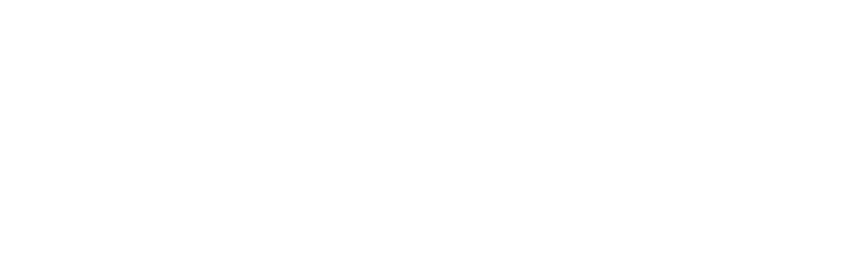
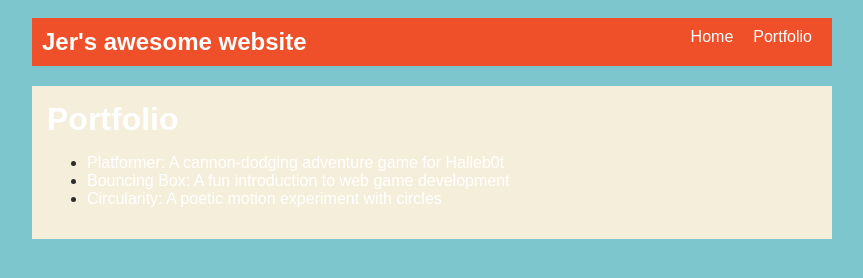
Before and after one commit to jeronnicajackson/jeronicajackson.github.io, a plain HTML site: page portfolio.html in a window 1280 px wide. Shown: the whole page, without its empty margins (208-1071 px from the left). Drawn offline with Linux system fonts and the light colour scheme.

Commit message:
add css and portfolio

```diff
--- a/portfolio.html
+++ b/portfolio.html
@@ -0,0 +1,41 @@
+<!DOCTYPE html>
+<html>
+  <head>
+    <title>Jer's awesome website</title>
+    <link rel="stylesheet" href="style.css" />
+  </head>
+
+  <body>
+    <!-- All content goes here -->
+    <div id="all-contents">
+      <nav>
+       <h1>Jer's awesome website</h1>
+       <ul id="nav-ul">
+         <li class="nav-li">
+            <a href="index.html">Home</a>
+         </li>
+         <li class="nav-li">
+            <a href="portfolio.html">Portfolio</a>
+         </li>
+       </ul>
+      </nav>
+
+      <main>
+       <div class="content">
+         <h1>Portfolio</h1>
+         <ul id="portfolio">
+        <li>
+            <a href="fsd-projects/platformer/">Platformer: A cannon-dodging adventure game for Halleb0t</a>
+        </li>
+        <li>
+            <a href="fsd-projects/bouncing-box/">Bouncing Box: A fun introduction to web game development</a>
+        </li>
+        <li>
+            <a href="fsd-projects/circularity/">Circularity: A poetic motion experiment with circles</a>
+        </li>
+         </ul>
+       </div>
+      </main>
+    </div>
+  </body>
+</html>
--- a/style.css
+++ b/style.css
@@ -1,8 +1,8 @@
 body {
-    background: rgb(185, 170, 228);
+    background: rgb(125, 198, 205);
     color: rgb(45, 45, 45);
     padding: 10px;
-    font-family:  Comic Sans, cursive
+    font-family: Arial, sans-serif;
 }
 
 #all-contents {
@@ -12,17 +12,16 @@ body {
 
 /* navigation menu */
 nav {
-    background: rgb(245, 194, 245);
+    background: rgb(239, 80, 41);
     margin: 0 auto;
     display: flex;
     padding: 10px;
-    margin-bottom: 20px;
 }
 
 h1 {
     display: flex;
     align-items: center;
-    color: rgb(0, 0, 0);
+    color: white;
     flex: 1;
     margin: 0;
 }
@@ -46,7 +45,7 @@ a {
 
 /* main container area beneath menu */
 main {
-    background: rgb(185, 170, 228);
+    background: rgb(245, 238, 219);
     display: flex;
     margin-top: 20px;
 }
```
Also changed, not shown: index.html (line endings or trailing spaces).
